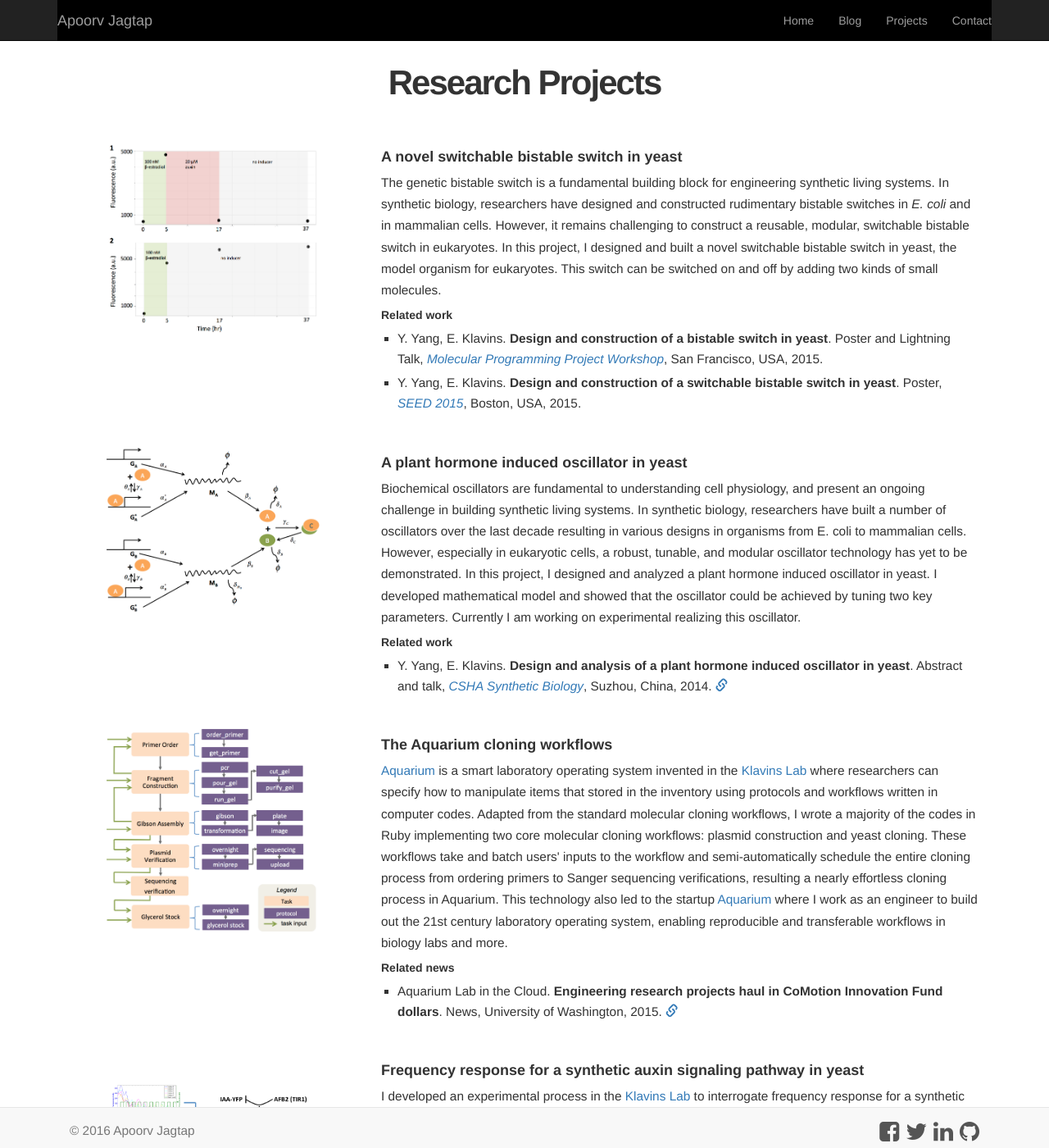
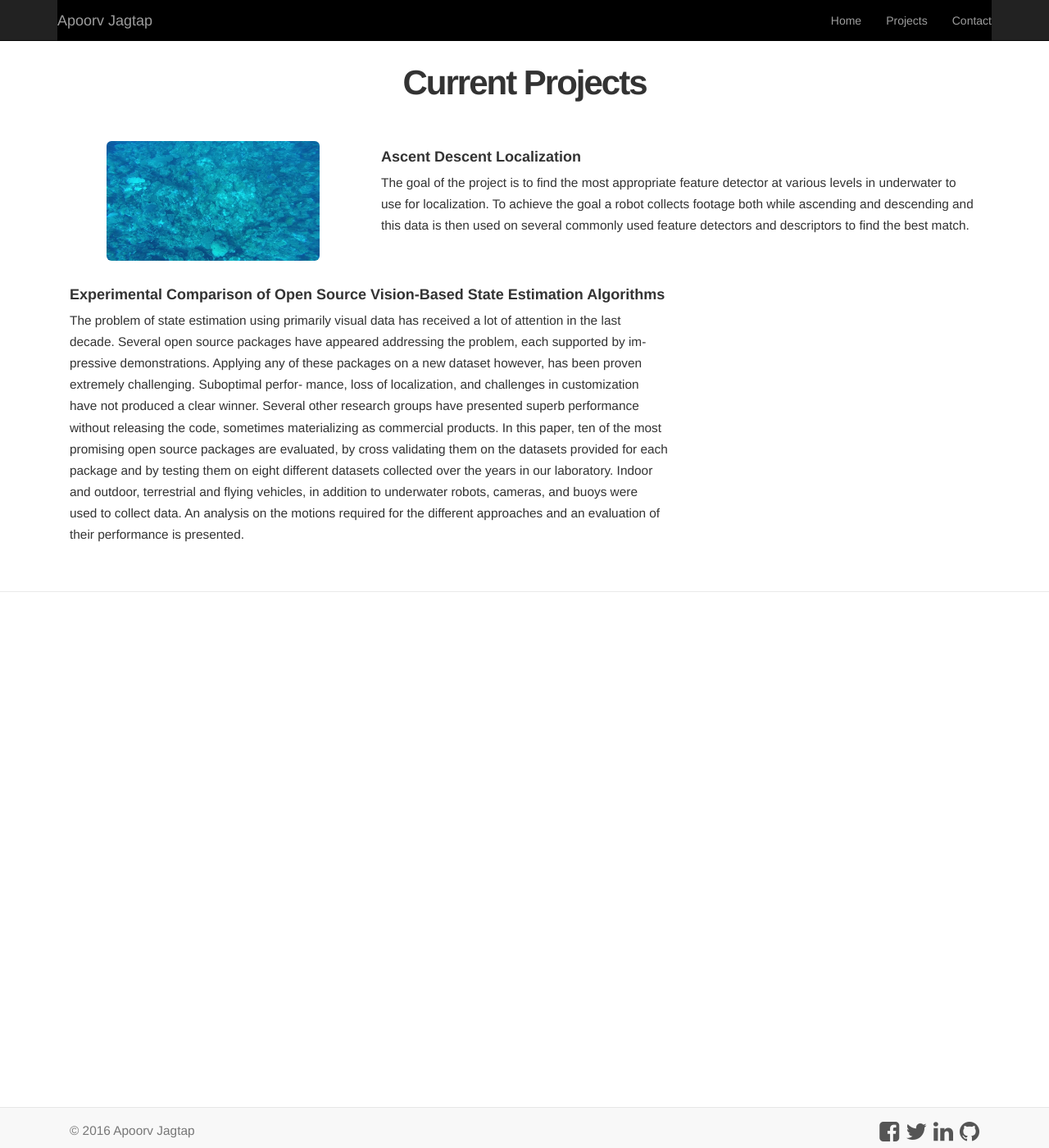
Before and after one commit to apoorv98/apoorv98.github.io, a Jekyll site: the page built from research/index.html, in a window 1280 px wide and 1400 px high. Shown: the whole window at 82% size. Built offline with Jekyll 4.4.1, drawn with Linux system fonts in a browser that asks for light colours; nearby versions of some CDN libraries; some of the changed text lies outside the part shown.

Commit message:
Updated to include projects

```diff
--- a/_includes/header.html
+++ b/_includes/header.html
@@ -26,7 +26,7 @@
          <ul class="nav navbar-nav navbar-right">
            <!-- <li class="active"><a href="/">Home</a></li> -->
            <li><a href="/">Home</a></li>
-           <li><a href="/blog">Blog</a></li>
+           <!-- <li><a href="/blog">Blog</a></li> -->
            <li><a href="/research">Projects</a></li>
 <!--                <li class="divider"></li>
                <li class="dropdown-header">Portfolio</li>
--- a/research/index.html
+++ b/research/index.html
@@ -3,39 +3,53 @@ layout: default
 title: Apoorv Jagtap | Research
 ---
 <div class="container">
-<h1>Research Projects</h1>
+<h1>Current Projects</h1>
 <div class="col-md-4" style='margin-top:20px'>
   <div class="imgAbt">
-    <img style = 'margin: auto' width="260" height="260" class="img-responsive img-rounded" src="/images/bistable_data.png" />
+    <img style = 'margin: auto' width="260" height="260" class="img-responsive img-rounded" src="/images/underwater.jpg" />
   </div>
 </div>
 <div class="col-md-8" style='margin-top:20px'>
-  <h4>A novel switchable bistable switch in yeast</h4>
-  <p>The genetic bistable switch is a fundamental building block for engineering synthetic living systems. In synthetic biology, researchers have designed and constructed rudimentary bistable switches in <i>E. coli</i> and in mammalian cells. However, it remains challenging to construct a reusable, modular, switchable bistable switch in eukaryotes. In this project, I designed and built a novel switchable bistable switch in yeast, the model organism for eukaryotes. This switch can be switched on and off by adding two kinds of small molecules.</p>
-  <h5>Related work</h5>
+  <h4>Ascent Descent Localization</h4>
+  <p>The goal of the project is to find the most appropriate feature detector at various levels in underwater to use for localization. To achieve the goal a robot collects footage both while ascending and descending and this data is then used on several commonly used feature detectors and descriptors to find the best match.</p>
+ <!-- <h5>Related work</h5>
   <ul class='pubs'>
     <li> Y. Yang, E. Klavins. <b>Design and construction of a bistable switch in yeast</b>. Poster and Lightning	Talk, <a href='http://molecular-programming.org/' target="_blank"><i>Molecular Programming Project Workshop</i></a>, San Francisco, USA, 2015.
     </li>
     <li> Y. Yang, E. Klavins. <b>Design and construction of a switchable bistable switch in yeast</b>. Poster, <a href='http://synbioconference.org/2015/seed-2015-program' target="_blank"><i>SEED 2015</i></a>, Boston, USA, 2015.
     </li>
-  </ul>
+  </ul> -->
 </div>
 <div class="col-md-4" style='margin-top:20px'>
   <div class="imgAbt">
-    <img style = 'margin: auto' width="260" height="260" class="img-responsive img-rounded" src="/images/oscillator_network.png" />
+    <!--<img style = 'margin: auto' width="260" height="260" class="img-responsive img-rounded" src="/images/oscillator_network.png" /> -->
   </div>
 </div>
 <div class="col-md-8" style='margin-top:20px'>
-  <h4>A plant hormone induced oscillator in yeast</h4>
-  <p>Biochemical oscillators are fundamental to understanding cell physiology, and present an ongoing challenge in building synthetic living systems. In synthetic biology, researchers have built a number of oscillators over the last decade resulting in various designs in organisms from E. coli to mammalian cells. However, especially in eukaryotic cells, a robust, tunable, and modular oscillator technology has yet to be demonstrated. In this project, I designed and analyzed a plant hormone induced oscillator in yeast. I developed mathematical model and showed that the oscillator could be achieved by tuning two key parameters. Currently I am working on experimental realizing this oscillator.</p>
-  <h5>Related work</h5>
+  <h4>Experimental Comparison of Open Source Vision-Based State Estimation Algorithms</h4>
+  <p>The problem of state estimation using primarily visual data
+has received a lot of attention in the last decade. Several open source
+packages have appeared addressing the problem, each supported by im-
+pressive demonstrations. Applying any of these packages on a new dataset
+however, has been proven extremely challenging. Suboptimal perfor-
+mance, loss of localization, and challenges in customization have not
+produced a clear winner. Several other research groups have presented
+superb performance without releasing the code, sometimes materializing
+as commercial products. In this paper, ten of the most promising open
+source packages are evaluated, by cross validating them on the datasets
+provided for each package and by testing them on eight different datasets
+collected over the years in our laboratory. Indoor and outdoor, terrestrial
+and flying vehicles, in addition to underwater robots, cameras, and buoys
+were used to collect data. An analysis on the motions required for the
+different approaches and an evaluation of their performance is presented.</p>
+  <!-- <h5>Related work</h5>
   <ul class='pubs'>
   <li> Y. Yang, E. Klavins. <b>Design and analysis of a plant hormone induced oscillator in yeast</b>. Abstract and talk, <a href='http://www.csh-asia.org/2014meetings/Synthesi.html' target="_blank"><i>CSHA Synthetic Biology</i></a>, Suzhou, China, 2014. <a href='http://www.csh-asia.org/photos/14synthesi/index.htm' target="_blank"><span class="glyphicon glyphicon-link"></span></a>
   </li>
-  </ul>
+  </ul> -->
 </div>
 
-<div class="col-md-4" style='margin-top:20px'>
+<!--<div class="col-md-4" style='margin-top:20px'>
   <div class="imgAbt">
     <img style = 'margin: auto' width="260" height="260" class="img-responsive img-rounded" src="/images/aquarium_ecoli.png" />
   </div>
@@ -66,3 +80,4 @@ title: Apoorv Jagtap | Research
   </li>
   </ul>
 </div>
+-->
```
Also changed, not shown: images/underwater.jpg (added).
